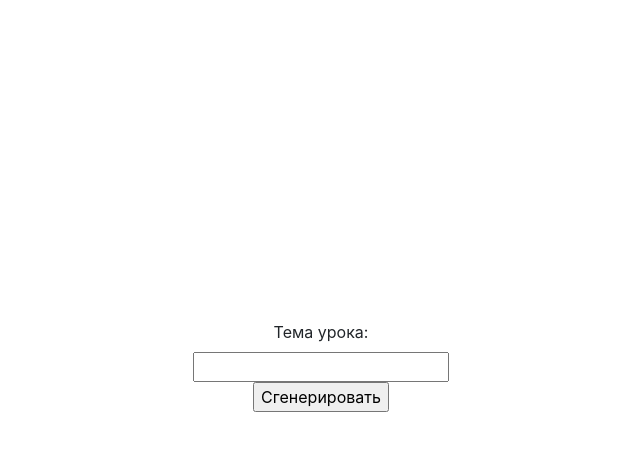
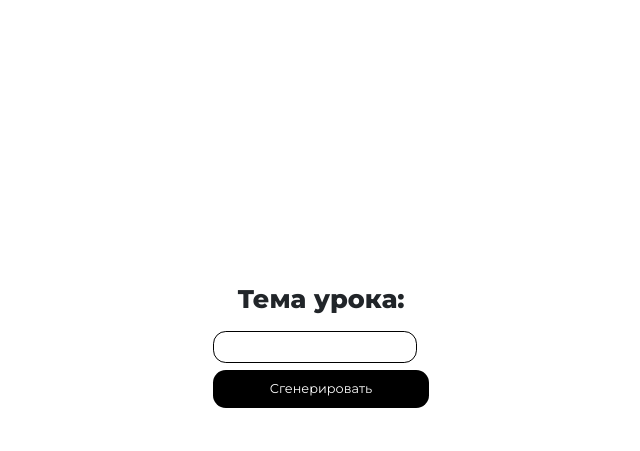
Before and after one commit to ArmanDev89/Ardabek, a Django app: page /index in a window 1280 px wide. Shown: the top 451 px of the page, without its empty margins (319-959 px from the left). Run offline with Django 5.2, Linux system fonts and the light colour scheme; some libraries are stand-ins or nearby versions.

Commit message:
css changes

```diff
--- a/project/app/static/css/style.css
+++ b/project/app/static/css/style.css
@@ -1,5 +1,5 @@
 .wrapper{
-    padding-top: 40vh;
+    padding-top: 35vh;
     text-align: center;
     display: flex;
     justify-content: center;
@@ -8,34 +8,44 @@
 .title{
     font-family: "Montserrat", sans-serif;
     font-weight: 800;
+    display: block;
+    font-size: 2vw;
 }
 
 .input {
-    width: 13vw;
+    width: 16vw;
     height: 2.5vw;
     outline: none;
-    padding-left: 10px;
-    font-size: 20px;
-    border-radius: 20px;
+    padding-left: 0.8vw;
+    font-size: 1.2vw;
+    border-radius: 1vw;
     display: block;
     margin-top: 1vw;
     font-family: "Montserrat", sans-serif;
+    outline: none;
+    border: 0.15vw solid black;
+    transition: .5s ease;
+}
+
+input[type="text"]:focus {
+    box-shadow: 0 0 10px purple;
 }
 
 .button{
     font-family: "Montserrat", sans-serif;
-    display: block;
-    width: 13vw;
-    height: 2.5vw;
-    border-radius: 20px;
+    font-size: 1vw;
+    width: 16.95vw;
+    height: 3vw;
+    border-radius: 1vw;
     margin-top: 0.5vw;
     background-color: black;
     border: none;
     color: #fff;
     transition: .5s ease;
+    z-index: 1000;
 }
 
-button:hover{
+input[type="submit"]:hover{
     background-color: purple;
     transform: scale(1.02);
 }
--- a/project/app/templates/index.html
+++ b/project/app/templates/index.html
@@ -12,9 +12,9 @@
         <div class="topic">
             <form method="POST">
                 {% csrf_token %}
-                <label for="topic">Тема урока:</label><br>
-                <input type="text" id="topic" name="topic"><br>
-                <input type="submit" value="Сгенерировать">
+                <label for="topic" class="title">Тема урока:</label>
+                <input type="text" id="topic" name="topic" class="input">
+                <input type="submit" value="Сгенерировать" class="button">
             </form>
         </div>
     </div>
```
